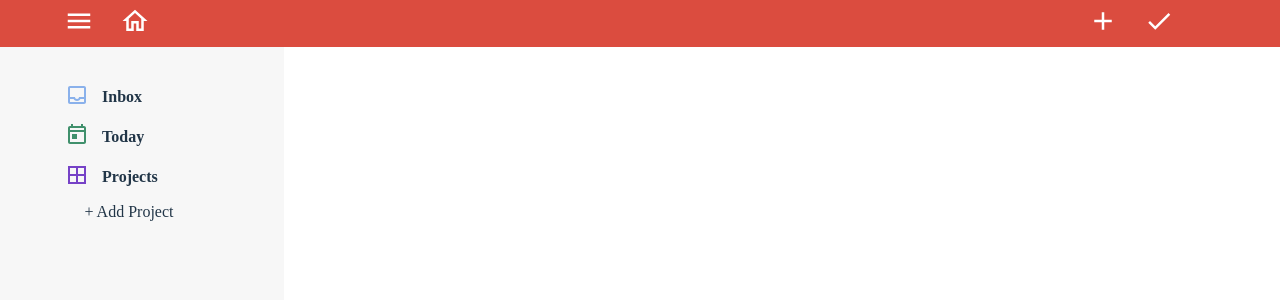
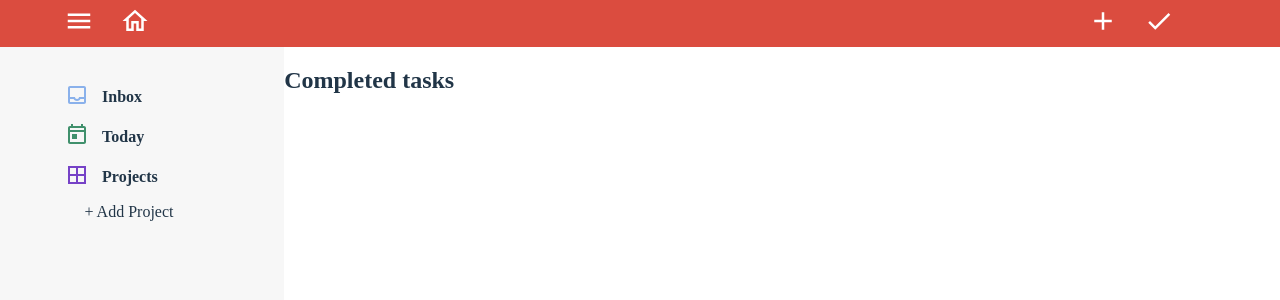
Before and after one commit to EdgarV-95/react-todo, a React (Vite) app: page / in a window 1280 px wide. Both pictures are taken after a click on the element 1158 px from the left and 23 px from the top of the page. Shown: the top 300 px of the page. Built offline with nearby package versions, Linux system fonts and the light colour scheme.

Commit message:
more changes to the layout

```diff
--- a/src/components/Body.jsx
+++ b/src/components/Body.jsx
@@ -120,7 +120,6 @@ export default function Body() {
 
   return (
     <div className="main-body">
-      <a href="/" className="site-title"></a>
       <h2 className="title-txt">Today</h2>
       {tasks && (
         <ul className="tasks-list">
--- a/src/components/CompletedTasks.jsx
+++ b/src/components/CompletedTasks.jsx
@@ -19,7 +19,7 @@ export default function CompletedTasks() {
 
   return (
     <div className="completed-tasks">
-      <a href="/completed" className="site-title"></a>
+      <h2 className="title-txt">Completed tasks</h2>
       {completedList && (
         <ul className="tasks-list">
           {completedList.map((task) => {
```
